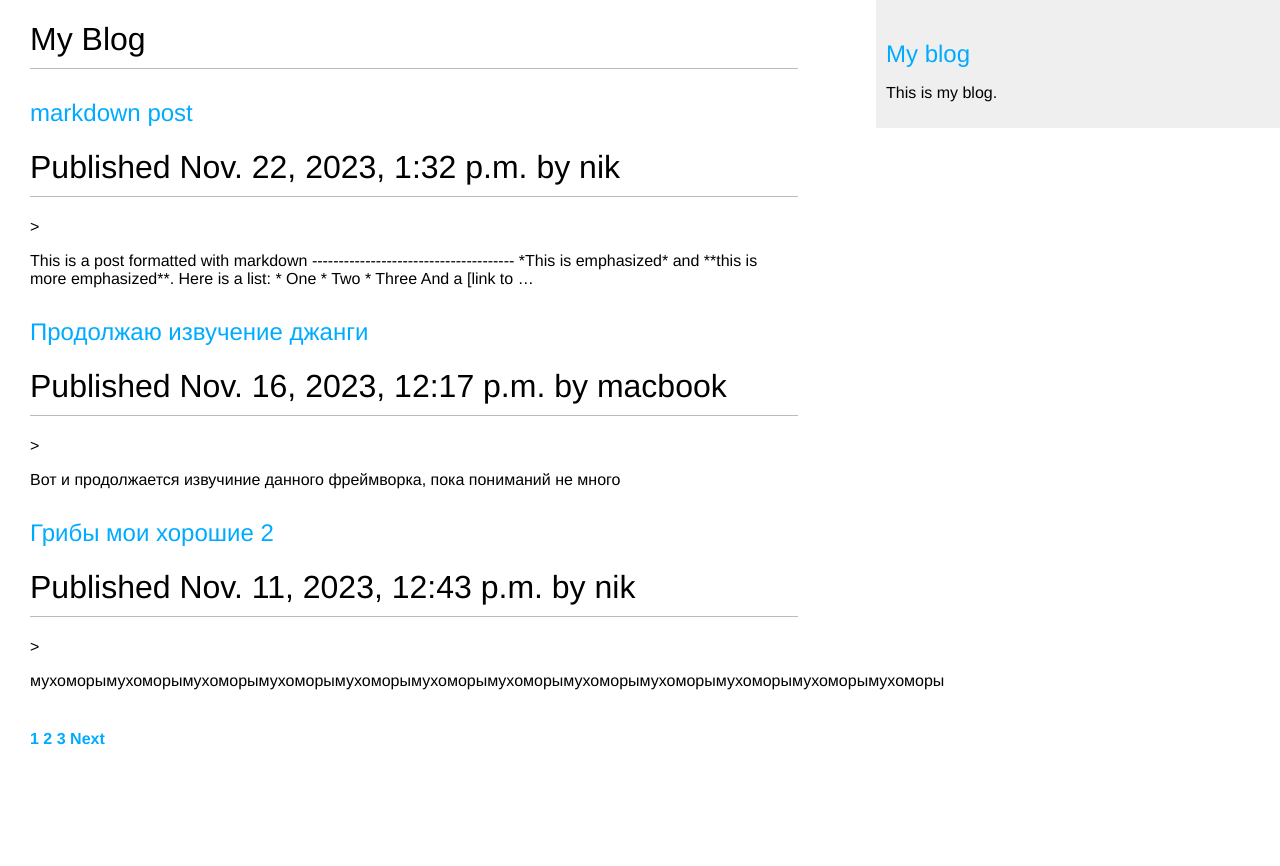
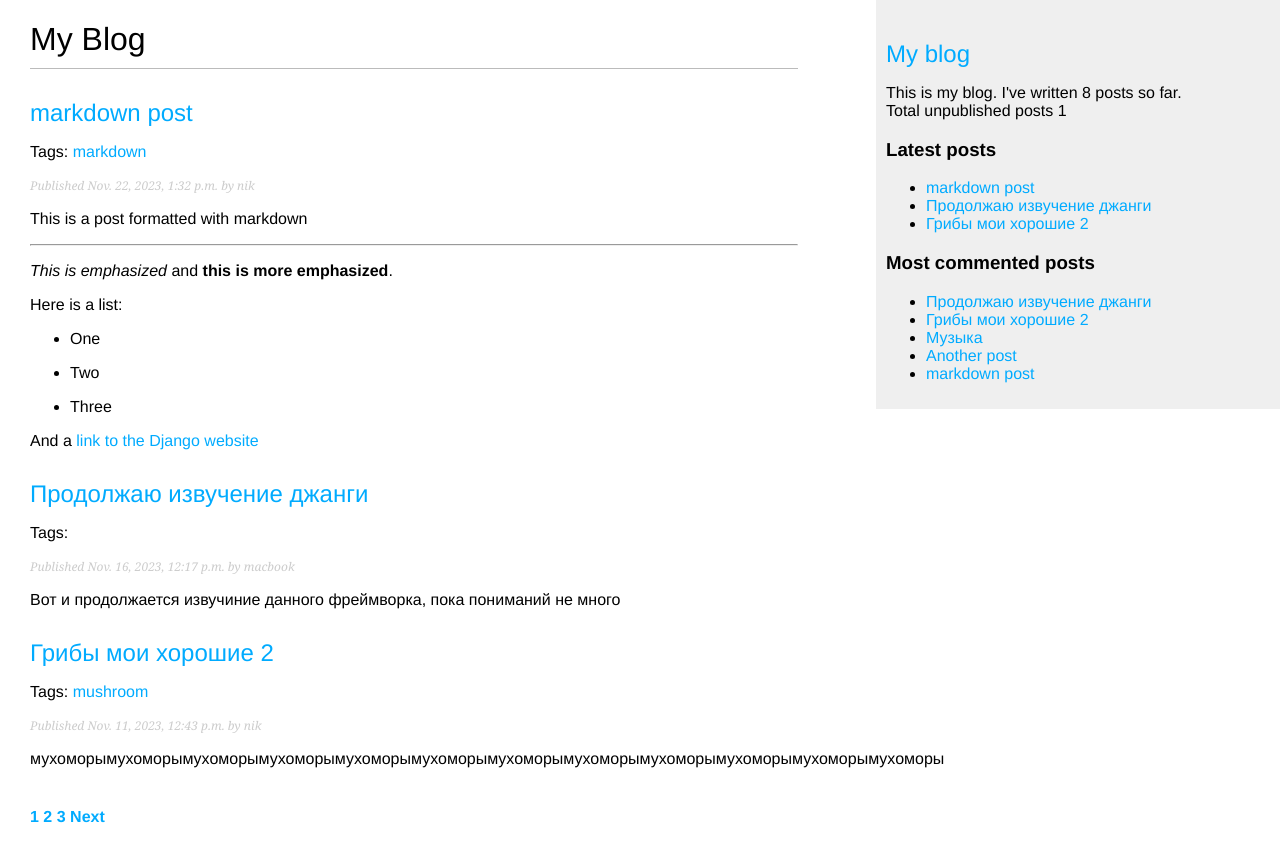
Before and after one commit to Cosmoboyplays/mysite, a Django app: page /blog/ in a window 1280 px wide. Before the commit the page ends 745 px from the top, so only its background shows below. Run offline with Django 4.2, Linux system fonts and the light colour scheme; data comes from the database, SQL or seed files in the repository; both versions use the stored data as it was after the commit; parts of the project's set-up code (start-up, migrations or seed data) failed here and were passed over.

Commit message:
Шаблонные теги

```diff
--- a/blog/models.py
+++ b/blog/models.py
@@ -2,6 +2,7 @@ from django.db import models
 from django.utils import timezone
 from django.contrib.auth.models import User
 from django.urls import reverse
+from taggit.managers import TaggableManager
 
 
 class PublishedManager(models.Manager):
@@ -29,6 +30,7 @@ class Post(models.Model):
 
     objects = models.Manager()  # менеджер, применяемый по умолчанию
     published = PublishedManager()
+    tags = TaggableManager()
 
     class Meta:
         ordering = ['-publish']
@@ -64,11 +66,25 @@ class Comment(models.Model):
         indexes = [
             models.Index(fields=['created']),
         ]
-    # В Meta-класс модели был добавлен атрибут ordering = ['created'], чтобы по умолчанию сортировать комментарии в
-    # хронологическом порядке и индексировать поля created в возрастающем порядке.
 
     def __str__(self):
         return f'Comment by {self.name} on {self.post}'
+
+    # python manage.py shell
+    # Выполните следующий ниже исходный код, чтобы получить один из постов (пост с ID = 1):
+    #
+    # from blog.models import Post
+    # post = Post.objects.get(id=1)
+    # Затем добавьте в него несколько тегов и извлеките его теги, чтобы проверить успешность их добавления:
+    #
+    # post.tags.add('music', 'jazz', 'django')
+    #
+    # post.tags.all()
+    # <QuerySet [<Tag: jazz>, <Tag: music>, <Tag: django>]>
+    # Наконец, удалите тег и еще раз проверьте список тегов:
+    #
+    # post.tags.remove('django')
+    # post.tags.all()
 
 # 1) Можно еще добавить в класс Meta verbose_name = 'комментарий' и verbose_name_plural = 'Комментарии' ,
 # то же сделать и с моделью Post
--- /dev/null
+++ b/blog/templatetags/blog_tags.py
@@ -0,0 +1,40 @@
+from django import template
+from ..models import Post
+from django.db.models import Count
+from django.utils.safestring import mark_safe
+import markdown
+
+register = template.Library()
+
+
+@register.simple_tag
+def total_posts():
+    return Post.published.count()
+
+
+@register.simple_tag
+def unpublished_posts():
+    return Post.objects.filter(status=Post.Status.DRAFT).count()
+
+
+@register.inclusion_tag('blog/post/latest_posts.html')
+def show_latest_posts(count=5):
+    latest_posts = Post.published.order_by('-publish')[:count]
+    return {'latest_posts': latest_posts}
+
+
+@register.simple_tag
+def get_most_commented_posts(count=5):
+    return Post.published.annotate(
+        total_comments=Count('comments')
+    ).order_by('-total_comments', 'title')[:count]
+"""
+В дополнение к Count Django предлагает функции агрегирования Avg, Max, Min и Sum.
+Подробнее о функциях агрегирования можно почитать на странице
+https://docs.djangoproject.com/en/4.2/topics/db/aggregation/.
+"""
+
+
+@register.filter(name='markdown')
+def markdown_format(text):
+    return mark_safe(markdown.markdown(text))
--- a/blog/urls.py
+++ b/blog/urls.py
@@ -5,6 +5,7 @@ app_name = 'blog'
 
 urlpatterns = [
     path('', views.post_list, name='post_list'),
+    path('tag/<slug:tag_slug>/', views.post_list, name='post_list_by_tag'),
     path('<int:year>/<int:month>/<int:day>/<slug:post>/', views.post_detail, name='post_detail'),
     path('<int:post_id>/share/', views.post_share, name='post_share'),
     path('<int:post_id>/comment/', views.post_comment, name='post_comment')
--- a/blog/views.py
+++ b/blog/views.py
@@ -1,14 +1,23 @@
 from django.shortcuts import render, get_object_or_404
 from django.views.decorators.http import require_POST
+from django.core.paginator import Paginator, EmptyPage, PageNotAnInteger
+from taggit.models import Tag
+from django.db.models import Count
+from django.core.mail import send_mail
 
 from .forms import EmailPostForm, CommentForm
 from .models import Post
-from django.core.paginator import Paginator, EmptyPage, PageNotAnInteger
 
 
-def post_list(request):
-    postlist = Post.published.all()
-    paginator = Paginator(postlist, 3)
+def post_list(request, tag_slug=None):
+    post_list = Post.published.all()
+
+    tag = None
+    if tag_slug:
+        tag = get_object_or_404(Tag, slug=tag_slug)
+        post_list = post_list.filter(tags__in=[tag])
+
+    paginator = Paginator(post_list, 3)
     page_number = request.GET.get('page', 1)
     try:
         posts = paginator.page(page_number)
@@ -23,23 +32,35 @@ def post_list(request):
 
     return render(request,
                   'blog/post/list.html',
-                  {'posts': posts})
+                  {'posts': posts,
+                   'tag': tag})
 
 
 def post_detail(request, year, month, day, post):
     post = get_object_or_404(Post,
-                             status=Post.Status.PUBLISHED, # мы указываем, что мы хотим получить объекты  Post ,
+                             status=Post.Status.PUBLISHED,  # мы указываем, что мы хотим получить объекты  Post ,
                              # у которых значение поля  status  равно  PUBLISHED
                              slug=post,
                              publish__year=year,
                              publish__month=month,
                              publish__day=day)
+    # Список активных комментариев к этому посту
+    comments = post.comments.filter(active=True)
+    # Форма для комментирования пользователями
+    form = CommentForm()
+    # Список схожих постов
+    post_tags_ids = post.tags.values_list('id', flat=True)  # список идентификаторов тегов текущего поста
+    similar_posts = Post.published.filter(tags__in=post_tags_ids).exclude(id=post.id)  # все опубликованные посты,
+    # у которых есть теги, содержащиеся в списке  post_tags_ids , за исключением текущего поста
+    similar_posts = similar_posts.annotate(same_tags=Count('tags')) \
+                        .order_by('-same_tags', '-publish')[:4]
+
     return render(request,
                   'blog/post/detail.html',
-                  {'post': post})
-
-
-from django.core.mail import send_mail
+                  {'post': post,
+                   "comments": comments,
+                   'form': form,
+                   'similar_posts': similar_posts})
 
 
 def post_share(request, post_id):
@@ -67,8 +88,9 @@ def post_share(request, post_id):
     else:
         form = EmailPostForm()
     return render(request, 'blog/post/share.html', {'post': post,
-                                                                         'form': form,
-                                                                         'sent': sent})
+                                                    'form': form,
+                                                    'sent': sent})
+
 
 @require_POST
 def post_comment(request, post_id):
--- a/mysite/settings.py
+++ b/mysite/settings.py
@@ -37,7 +37,8 @@ INSTALLED_APPS = [
     'django.contrib.sessions',
     'django.contrib.messages',
     'django.contrib.staticfiles',
-    'blog.apps.BlogConfig'
+    'blog.apps.BlogConfig',
+    'taggit'
 ]
 
 MIDDLEWARE = [
--- a/requirements.txt
+++ b/requirements.txt
@@ -1 +1,3 @@
- Django==4.2.7
+Django==4.2.7
+django-taggit==3.0.0
+markdown==3.4.1
--- a/templates/blog/base.html
+++ b/templates/blog/base.html
@@ -1,3 +1,4 @@
+{% load blog_tags %}
 {% load static %}
 <!DOCTYPE html>
 <html>
@@ -12,8 +13,23 @@
         </div>
         <div id="sidebar">
             <h2><a href="{% url 'blog:post_list' %}">My blog</a></h2>
+            <p>
+                This is my blog.
+                I've written {% total_posts %} posts so far.<br>
+                Total unpublished posts {% unpublished_posts %}
+            </p>
+            <h3>Latest posts</h3>
+            {% show_latest_posts 3 %}
 
-            <p>This is my blog.</p>
+            <h3>Most commented posts</h3>
+              {% get_most_commented_posts as most_commented_posts %}
+              <ul>
+                 {% for post in most_commented_posts %}
+                 <li>
+                    <a href="{{ post.get_absolute_url }}">{{ post.title }}</a>
+                 </li>
+                {% endfor %}
+              </ul>
         </div>
     </body>
 </html>
--- /dev/null
+++ b/templates/blog/post/latest_posts.html
@@ -0,0 +1,7 @@
+<ul>
+    {% for post in latest_posts %}
+        <li>
+            <a href="{{ post.get_absolute_url }}">{{ post.title }}</a>
+        </li>
+    {% endfor %}
+</ul>
--- a/templates/blog/post/list.html
+++ b/templates/blog/post/list.html
@@ -1,15 +1,30 @@
 {% extends "blog/base.html" %}
+{% load blog_tags %}
 {% block title %}My Blog{% endblock %}
 {% block content %}
     <h1>My Blog</h1>
+    {% if tag %}
+        <h2>Posts tagged with "{{ tag.name }}"</h2>
+    {% endif %}
     {% for post in posts %}
         <h2>
             <a href="{{ post.get_absolute_url }}"> {{ post.title }}</a>
         </h2>
+
+        <p class="tags">
+            Tags:
+            {% for tag in post.tags.all %}
+                <a href="{% url 'blog:post_list_by_tag' tag.slug %}">
+                    {{ tag.name }}
+                </a>
+                {% if not forloop.last %}, {% endif %} <!--если текущая итерация не является последней, то будет выведена запятая с пробелом-->
+            {% endfor %}
+        </p>
+
         <p class="date">
-<h1>Published {{ post.publish }} by {{ post.author }}</h1>>
+             Published {{ post.publish }} by {{ post.author }}
         </p>
-        {{ post.body|truncatewords:30|linebreaks }}
+        {{ post.body|markdown|truncatewords_html:30 }}
     {% endfor %}
     {% include "pagination.html" with page=posts %}
 {% endblock %}
```
Also changed, not shown: templates/blog/post/comment.html (+11 -9 lines), templates/blog/post/detail.html (+42 -2 lines), blog/migrations/0004_post_tags.py (added), blog/templatetags/__init__.py (added), db.sqlite3.
